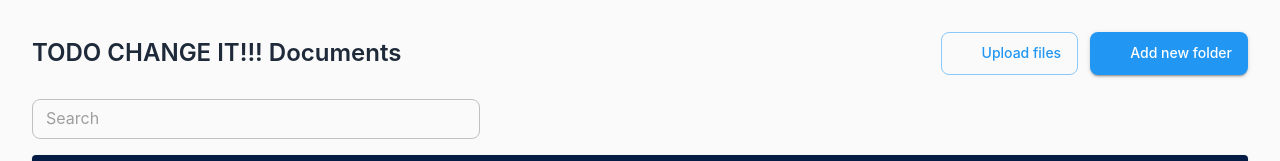
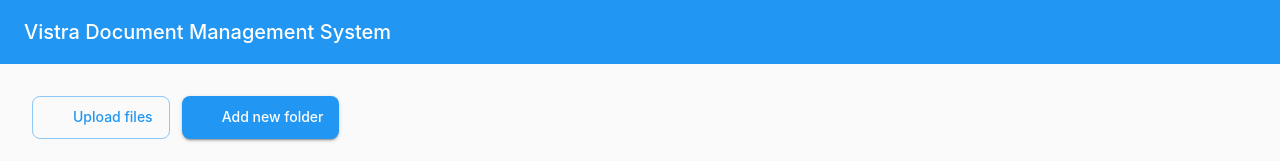
Before and after one commit to Ekhrapykin/vistra-documents-management-system, a Next.js app in the folder packages/frontend/: page / in a window 1280 px wide. Shown: the top 161 px of the page. Built offline with nearby package versions, Linux system fonts and the light colour scheme; no server answers; some icons are missing.

Commit message:
Add Header component and integrate it into the RootLayout

```diff
--- a/packages/frontend/app/layout.tsx
+++ b/packages/frontend/app/layout.tsx
@@ -2,6 +2,8 @@
 import { Geist, Geist_Mono } from "next/font/google";
 import "./globals.css";
 import Providers from "@/components/Providers";
+import Header from "@/components/layout/Header";
+import {ReactNode} from "react";
 
 const geistSans = Geist({
   variable: "--font-geist-sans",
@@ -21,14 +23,17 @@
 export default function RootLayout({
   children,
 }: Readonly<{
-  children: React.ReactNode;
+  children: ReactNode;
 }>) {
   return (
     <html lang="en">
       <body
         className={`${geistSans.variable} ${geistMono.variable} antialiased`}
       >
-        <Providers>{children}</Providers>
+        <Providers>
+          <Header />
+          {children}
+        </Providers>
       </body>
     </html>
   );
--- a/packages/frontend/components/features/documents/toolbar/Toolbar.tsx
+++ b/packages/frontend/components/features/documents/toolbar/Toolbar.tsx
@@ -8,8 +8,6 @@
 export default function Toolbar({onUploadFiles, onAddFolder}: ToolbarProps) {
   return (
     <div className="flex items-center justify-between mb-6">
-      <h1 className="text-2xl font-semibold text-gray-800">TODO CHANGE IT!!! Documents</h1>
-
       <div className="flex gap-3">
         <Button
           variant="outlined"
--- /dev/null
+++ b/packages/frontend/components/layout/Header.tsx
@@ -0,0 +1,11 @@
+import { AppBar, Toolbar, Typography } from '@mui/material';
+
+export default function Header() {
+  return (
+    <AppBar position="static">
+      <Toolbar>
+        <Typography variant="h6">Vistra Document Management System</Typography>
+      </Toolbar>
+    </AppBar>
+  );
+}
```
